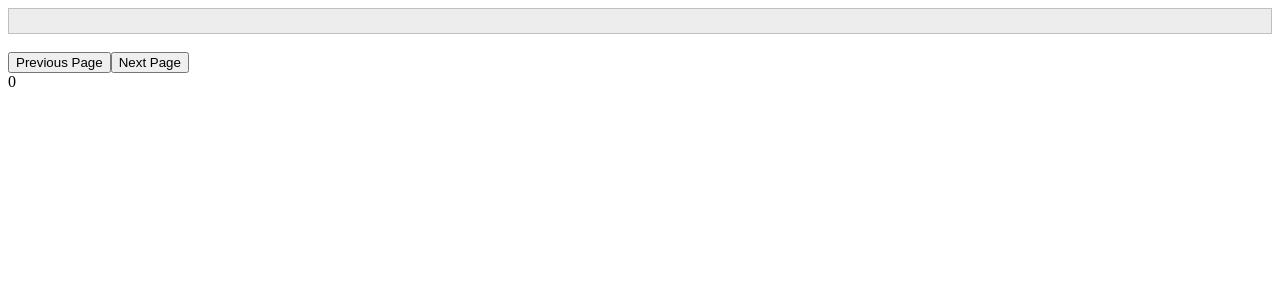
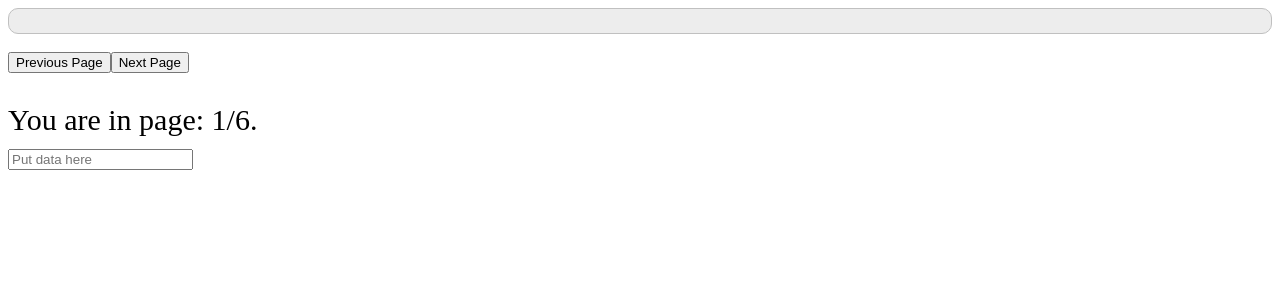
Before and after one commit to emanuelazevedo/progress-bar-react, a React (Create React App) app: page / in a window 1280 px wide. Shown: the top 300 px of the page. Built offline with nearby package versions, Linux system fonts and the light colour scheme.

Commit message:
add of css and input field started working

```diff
--- a/src/components/App.js
+++ b/src/components/App.js
@@ -2,7 +2,8 @@ import React, {useState, useEffect} from 'react';
 
 const containerStyle = {
     border: '1px solid silver',
-    background: '#ededed'
+    background: '#ededed',
+    borderRadius: '10px'
 };
 
 const contentStyle = {
@@ -11,8 +12,18 @@ const contentStyle = {
     textAlign: 'center',
     lineHeight: '24px',
     fontFamily: 'sans-serif',
-    transition: '0.5s'
+    transition: '0.5s',
+    borderRadius: '10px'
 };
+
+const pageInfoSection = {
+  marginTop: '30px',
+  fontSize: '30px'
+}
+
+const mapSection = {
+    marginTop: '10px'
+}
 
 const ProgressBar = ({progress}) => {
     const state = `${progress}%`;
@@ -25,19 +36,30 @@ const ProgressBar = ({progress}) => {
     );
 };
 
+
 const App = () => {
   const [progress, setProgress] = useState(0);
   const [page, setPage] = useState(0);
+  const [formData, setFormData] = useState([]);
+  const [finalResult, setFinalResult] = useState([]);
 
   useEffect(() => {
     setProgress(Math.round((100*page)/6));
   }, [page])
 
+  const finalResultMap = finalResult.map(result => result + ' ');
+
+
   const nextPage = () => {
 
     if(progress !== 100 && progress < 100 && page !== 6) {
       setPage(page+1);
+
+      // mudar isto para o useeffect para inserir e remover por filter
+      setFinalResult(finalResult => [...finalResult, formData]);
+
     }
+    console.log(finalResult);
 
   }
 
@@ -62,7 +84,28 @@ const App = () => {
         <button onClick={previousPage}>Previous Page</button>
         <button onClick={nextPage}>Next Page</button>
       </div>
-      {page}
+      {page !== 6 ?
+        <div style={pageInfoSection}>
+          <div >
+            You are in page: {page+1}/6.
+          </div>
+          <div>
+            <input placeholder="Put data here"
+            onChange={ e => setFormData(e.target.value) }
+            />
+          </div>
+        </div>
+        :
+        <div>
+          <div style={pageInfoSection}>
+            You finished!
+          </div>
+          <div style={mapSection}>
+            {finalResultMap}
+          </div>
+        </div>
+      }
+
     </div>
   );
 };
```
